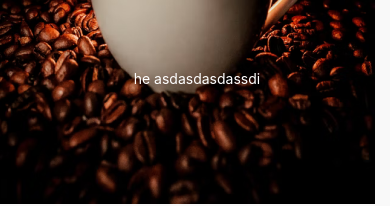
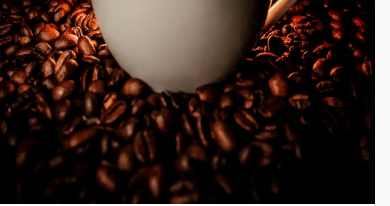
Before and after one commit to achiewe/coffee-shop-project-react-native, a React Native app: screen / in a window 390 px wide. Shown: the part 344-550 px from the top of the page. Built offline with nearby package versions, Linux system fonts and the light colour scheme.

Commit message:
add text in the div

```diff
--- a/components/Login.tsx
+++ b/components/Login.tsx
@@ -9,7 +9,9 @@ export default function Login(): JSX.Element {
         resizeMode="cover"
         style={styles.image}>
         <View style={styles.textDiv}>
-          <Text style={styles.coffeeTitle}> he asdasdasdassdi</Text>
+          <Text style={styles.coffeeTitle}>
+            Coffee so good, your taste buds will love it.
+          </Text>
         </View>
       </ImageBackground>
     </View>
@@ -24,7 +26,7 @@ const styles = StyleSheet.create({
     flex: 1,
     display: 'flex',
     alignItems: 'center',
-    justifyContent: 'center',
+    justifyContent: 'flex-end',
   },
   textDiv: {
     width: '100%',
@@ -37,5 +39,6 @@ const styles = StyleSheet.create({
 
   coffeeTitle: {
     color: 'white',
+    fontSize: 34,
   },
 });
```
